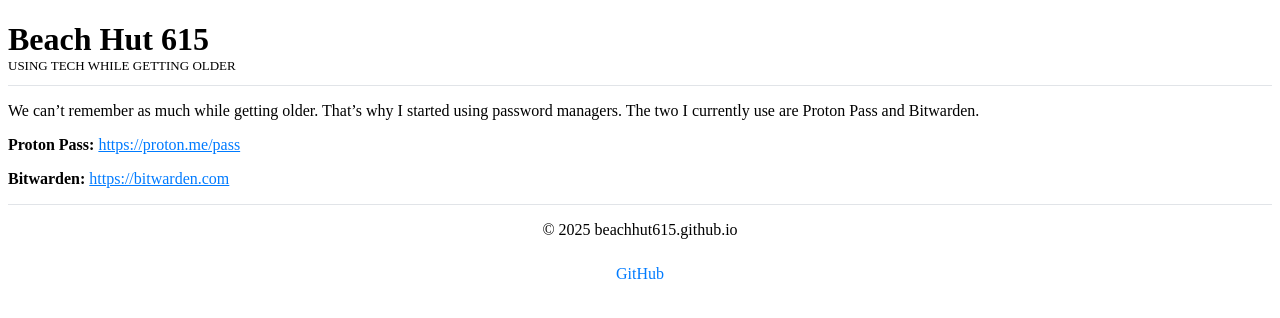
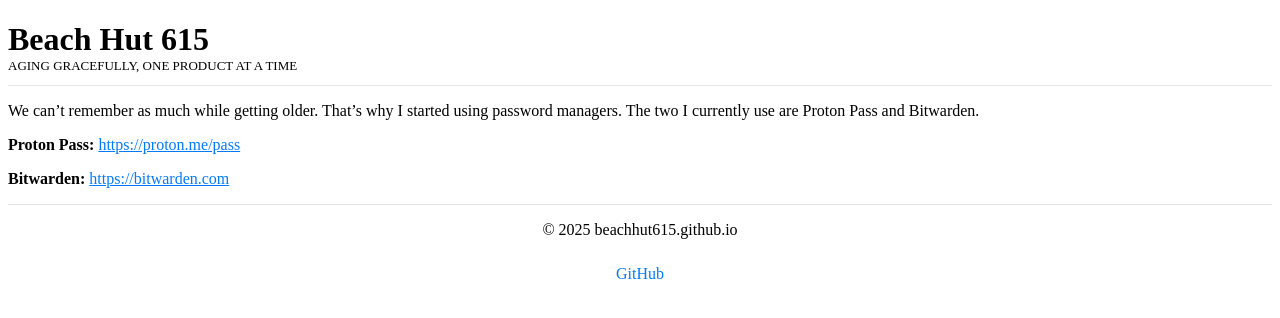
Before and after one commit to beachhut615/beachhut615.github.io, a Jekyll site: the page built from _posts/2025-05-03-memory.md, in a window 1280 px wide. Shown: the top 318 px of the page. Built offline with Jekyll 4.4.1, drawn with Linux system fonts in a browser that asks for light colours; our own code applies the rules of GitHub Pages for plain Markdown files.

Commit message:
Update default.html

```diff
--- a/_layouts/default.html
+++ b/_layouts/default.html
@@ -9,7 +9,7 @@
 <body>
      <header>
         <h1>Beach Hut 615</h1>
-         <h2>Using Tech While Getting Older</h2>
+         <h2>Aging Gracefully, One Product at a Time</h2>
     </header>
     <main>
 {{ content }}
```
